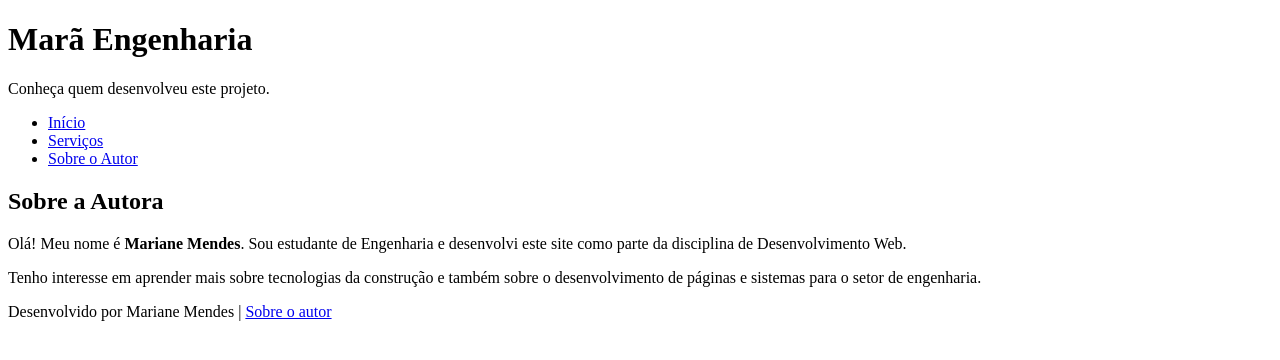
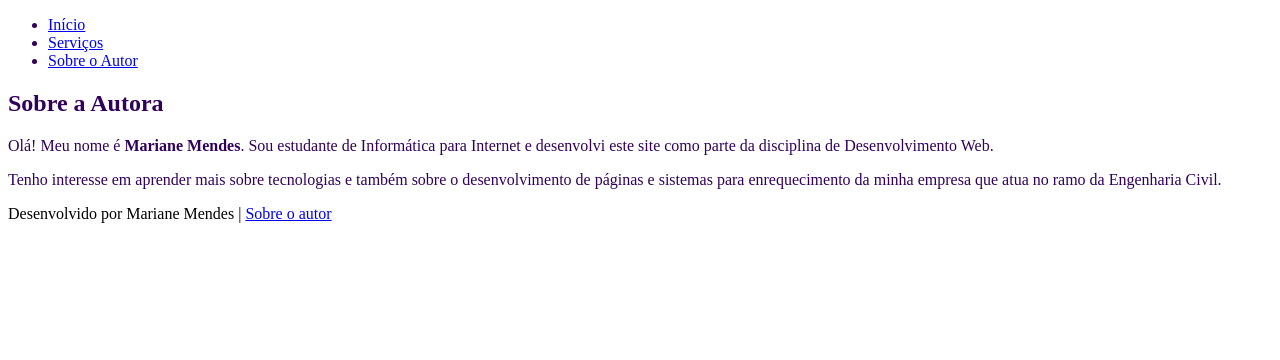
Before and after one commit to marianemsantos73-ai/SITE-MARA-ENGENHARIA, a plain HTML site: page autor.html in a window 1280 px wide. Drawn offline with Linux system fonts and the light colour scheme.

Commit message:
Add files via upload

```diff
--- a/autor.html
+++ b/autor.html
@@ -5,12 +5,8 @@
     <title>Sobre o Autor - Marã Engenharia</title>
 </head>
 <body>
-    <header>
-        <h1>Marã Engenharia</h1>
-        <p>Conheça quem desenvolveu este projeto.</p>
-    </header>
 
-    <nav>
+    <nav style="color:rgb(50, 0, 90)">
         <ul>
             <li><a href="index.html">Início</a></li>
             <li><a href="servicos.html">Serviços</a></li>
@@ -18,11 +14,11 @@
         </ul>
     </nav>
 
-    <main>
+    <main style="color:rgb(50, 0, 90)">
         <section>
             <h2>Sobre a Autora</h2>
-            <p>Olá! Meu nome é <strong>Mariane Mendes</strong>. Sou estudante de Engenharia e desenvolvi este site como parte da disciplina de Desenvolvimento Web.</p>
-            <p>Tenho interesse em aprender mais sobre tecnologias da construção e também sobre o desenvolvimento de páginas e sistemas para o setor de engenharia.</p>
+            <p>Olá! Meu nome é <strong>Mariane Mendes</strong>. Sou estudante de Informática para Internet e desenvolvi este site como parte da disciplina de Desenvolvimento Web.</p>
+            <p>Tenho interesse em aprender mais sobre tecnologias e também sobre o desenvolvimento de páginas e sistemas para enrequecimento da minha empresa que atua no ramo da Engenharia Civil.</p>
         </section>
     </main>
 
```
Also changed, not shown: index.html (+2 -2 lines), servicos.html (+0 -1 lines).
